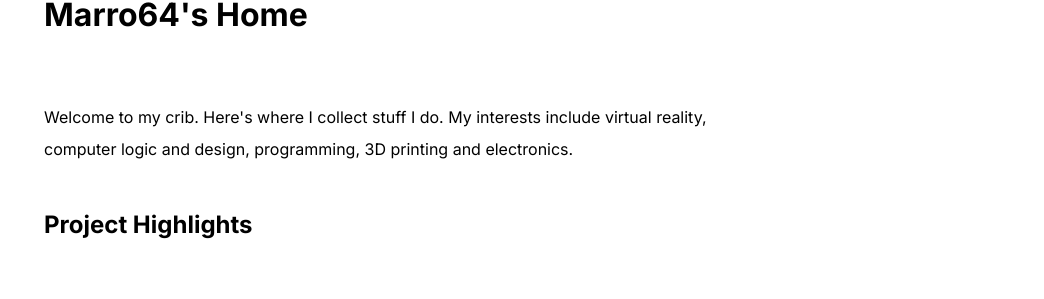
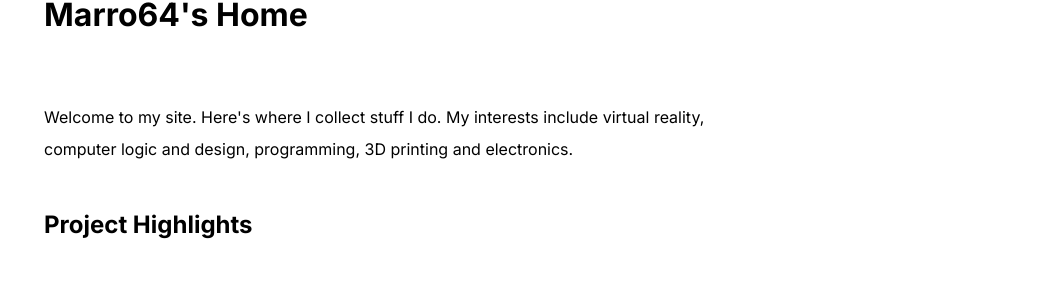
Before and after one commit to Marro64/Marro64.github.io, a Jekyll site: the page built from index.md, in a window 1280 px wide. Shown: the part 147-446 px from the top of the page, without its empty margins (236-1280 px from the left). Built offline with Jekyll 4.4.1, drawn with Linux system fonts in a browser that asks for light colours; nearby versions of some CDN libraries.

Commit message:
Changed 1 word in site description

```diff
--- a/_config.yml
+++ b/_config.yml
@@ -2,7 +2,7 @@ title: Marro64's Home
 author: Marro64
 url: https://marro.dev # root address of the site
 description: > # description of the site (multiple lines allowed)
-  Welcome to my crib. Here's where I collect stuff I do. My interests include virtual reality, computer logic and design, programming, 3D printing and electronics.
+  Welcome to my site. Here's where I collect stuff I do. My interests include virtual reality, computer logic and design, programming, 3D printing and electronics.
 permalink: /:categories/:slug
 
 favicon: "./logo.png" # relative path to site's favicon
```
